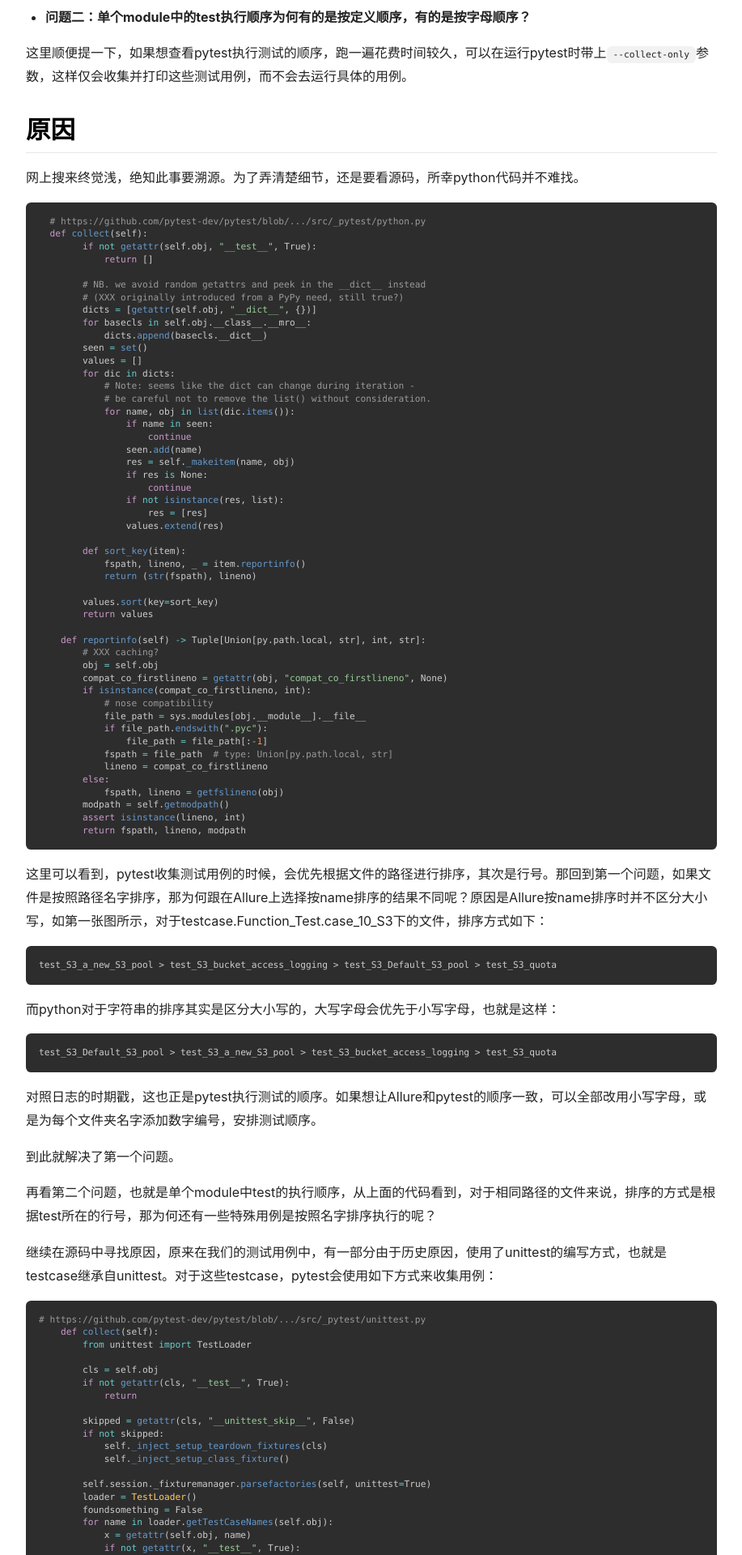
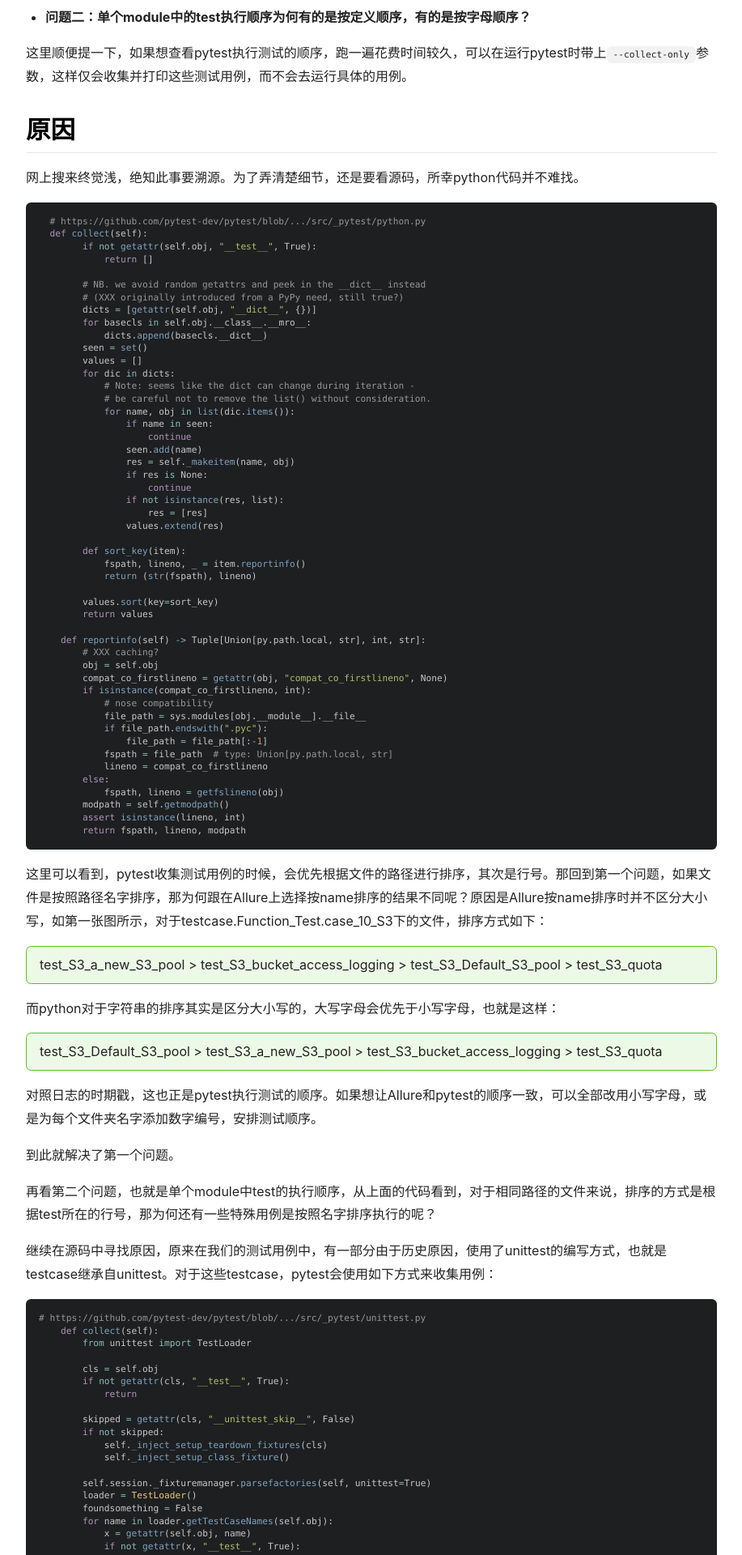
Before and after one commit to tkbeta/tkbeta.github.io, a Jekyll site: the page built from _posts/2020-5-7-Test order of pytest.md, in a window 1280 px wide. Shown: the part 870-2790 px from the top of the page at 81% size, without its empty margins (71-988 px from the left). Built offline with Jekyll 4.4.1, drawn with Linux system fonts in a browser that asks for light colours; nearby versions of some CDN libraries; comment, search, counter and statistics services are not loaded.

Commit message:
Fix png path

````diff
--- a/_config.yml
+++ b/_config.yml
@@ -17,7 +17,7 @@
 ## => Site Settings
 ##############################
 text_skin: default # "default" (default), "dark", "forest", "ocean", "chocolate", "orange"
-highlight_theme: tomorrow-night-eighties # "default" (default), "tomorrow", "tomorrow-night", "tomorrow-night-eighties", "tomorrow-night-blue", "tomorrow-night-bright"
+highlight_theme: tomorrow-night # "default" (default), "tomorrow", "tomorrow-night", "tomorrow-night-eighties", "tomorrow-night-blue", "tomorrow-night-bright"
 url     : # the base hostname & protocol for your site e.g. https://www.someone.com
 baseurl : # does not include hostname
 title   : /home/chandler
--- a/_posts/2020-5-7-Test order of pytest.md
+++ b/_posts/2020-5-7-Test order of pytest.md
@@ -9,7 +9,7 @@ key: test_order_of_pytest
 
 自动化环境使用Allure来展示pytest的测试报告，对其进行日志分析时，常常发现一个困扰：测试的顺序似乎总是让人捉摸不透，有时候像是测试标题字符排序，有时候又是根据测试函数定义的先后顺序排序；而且pytest对子目录的执行顺序也跟Allure这边（无论是按order还是按name排序）的展示不一致。结果是，如果有case因为环境不ready而失败时，无法快速定位到该失败case上一条执行的case。
 
-![](asserts/posts/test_order_of_pytest/test_order_of_pytest_1.png)
+![](/asserts/posts/test_order_of_pytest/test_order_of_pytest_1.png)
 
 ## 问题
 
@@ -85,15 +85,13 @@ key: test_order_of_pytest
 
 这里可以看到，pytest收集测试用例的时候，会优先根据文件的路径进行排序，其次是行号。那回到第一个问题，如果文件是按照路径名字排序，那为何跟在Allure上选择按name排序的结果不同呢？原因是Allure按name排序时并不区分大小写，如第一张图所示，对于testcase.Function_Test.case_10_S3下的文件，排序方式如下：
 
-```
 test_S3_a_new_S3_pool > test_S3_bucket_access_logging > test_S3_Default_S3_pool > test_S3_quota
-```
+{: .success}
 
 而python对于字符串的排序其实是区分大小写的，大写字母会优先于小写字母，也就是这样：
 
-```
 test_S3_Default_S3_pool > test_S3_a_new_S3_pool > test_S3_bucket_access_logging > test_S3_quota
-```
+{: .success}
 
 对照日志的时期戳，这也正是pytest执行测试的顺序。如果想让Allure和pytest的顺序一致，可以全部改用小写字母，或是为每个文件夹名字添加数字编号，安排测试顺序。
 
````
